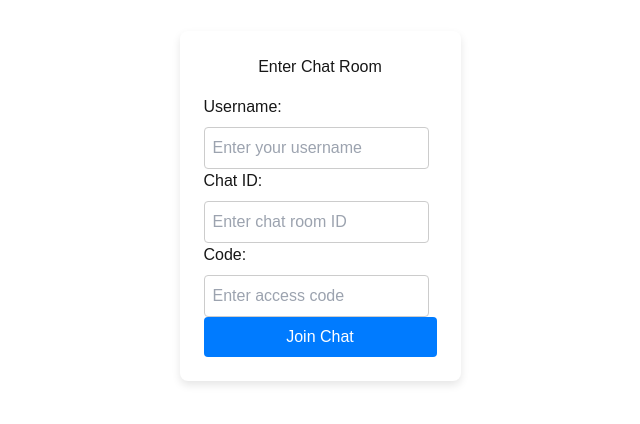
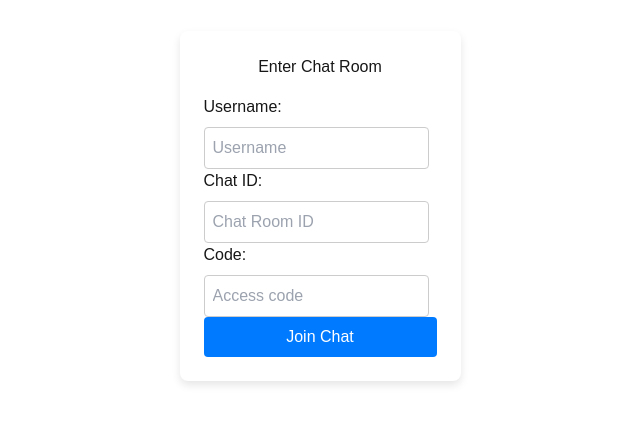
Before and after one commit to MarcosFlavioGS/Kumpel_client, a Next.js app: page / in a window 1280 px wide. Shown: the part 194-618 px from the top of the page, without its empty margins (320-960 px from the left). Built offline with nearby package versions, Linux system fonts and the light colour scheme.

Commit message:
feat: change placeholdes

```diff
--- a/src/app/components/landingPage.tsx
+++ b/src/app/components/landingPage.tsx
@@ -46,7 +46,7 @@ export default function LandingPage() {
           type='text'
           value={username}
           onChange={(e) => setUsername(e.target.value)}
-          placeholder='Enter your username'
+          placeholder='Username'
           style={styles.input}
         />
 
@@ -55,7 +55,7 @@ export default function LandingPage() {
           type='text'
           value={chatId}
           onChange={(e) => setChatId(e.target.value)}
-          placeholder='Enter chat room ID'
+          placeholder='Chat Room ID'
           style={styles.input}
         />
 
@@ -64,7 +64,7 @@ export default function LandingPage() {
           type='text'
           value={code}
           onChange={(e) => setCode(e.target.value)}
-          placeholder='Enter access code'
+          placeholder='Access code'
           style={styles.input}
         />
 
```
